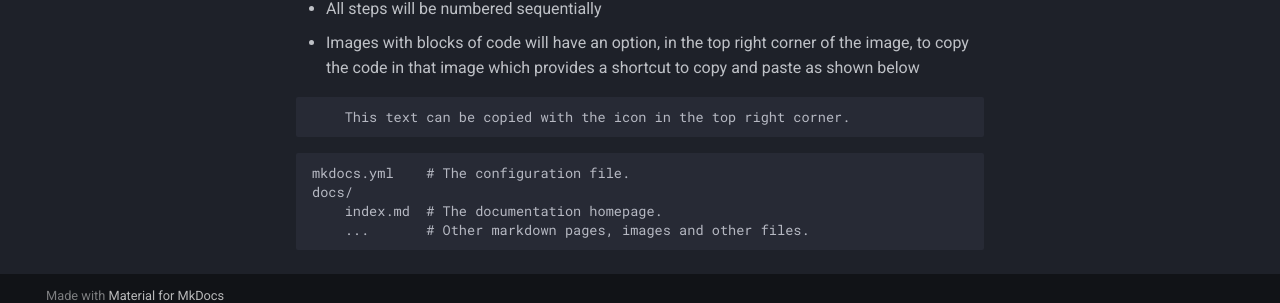
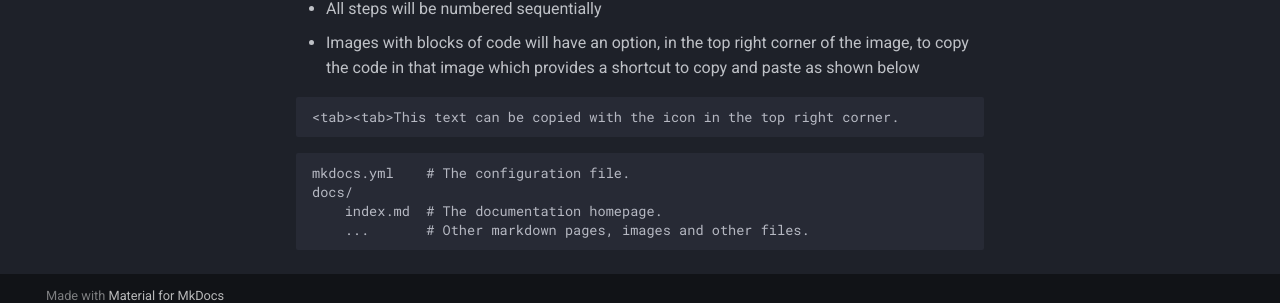
Before and after one commit to NBSutton98/COM-Documentation, an MkDocs documentation site: the page built from docs/index.md, in a window 1280 px wide and 900 px high, scrolled down 523 px. Shown: the part 581-884 px from the top of the window. Built offline with MkDocs 1.6.1 and Material for MkDocs 9.7.7, drawn with Linux system fonts in a browser that asks for light colours; some of the changed lines change nothing that is shown.

Commit message:
Update index.md

````diff
--- a/docs/index.md
+++ b/docs/index.md
@@ -32,7 +32,7 @@ Here are the following tasks that our guide will help walk you through:
 - Images with blocks of code will have an option, in the top right corner of the image, to copy the code in that image which provides a shortcut to copy and paste as shown below
 
 ```
-    This text can be copied with the icon in the top right corner.
+<tab><tab>This text can be copied with the icon in the top right corner.
 ```
 
     mkdocs.yml    # The configuration file.
````
